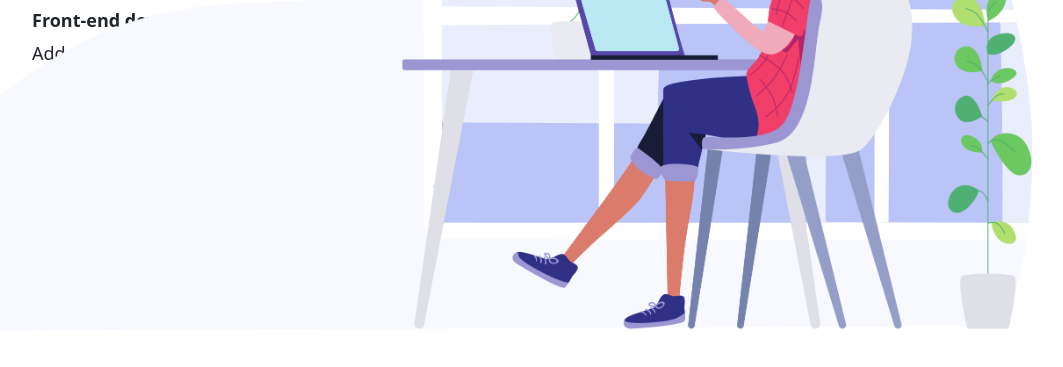
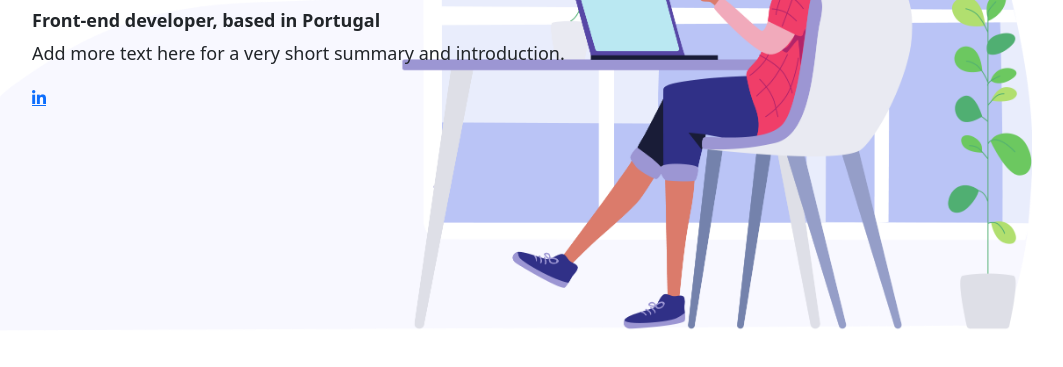
Before and after one commit to sorayaguariente/Soraya-Guariente-Portfolio, a plain HTML site: page index.html in a window 1280 px wide. Shown: the part 339-706 px from the top of the page, without its empty margins (148-1211 px from the left). Drawn offline with nearby package versions, Linux system fonts and the light colour scheme.

Commit message:
Started adding a link to linkedin

```diff
--- a/index.html
+++ b/index.html
@@ -41,13 +41,12 @@
           Add more text here for a very short summary and introduction.
         </p>
         <div class="buttons">
-        <a
-          href="https://www.linkedin.com/in/soraya-guariente-04b1a3166"
-          class="primary-button"
-          title="LinkedIn"
-          ></a
-        >
-      </div>
+          <a
+            href="https://www.linkedin.com/in/soraya-guariente-04b1a3166"
+            class="primary-button fa-brands fa-linkedin-in"
+            title="LinkedIn"
+          ></a>
+        </div>
       </div>
       <img src="/images/woman.png" class="img-fluid" alt="Woman coding" />
     </div>
--- a/src/style.css
+++ b/src/style.css
@@ -33,9 +33,6 @@
   line-height: 33px;
   margin-top: 32px;
 }
-.hero img {
-  position: absolute;
-}
 
 @media (max-width: 576px) {
   .hero {
```
Also changed, not shown: images/github.png (added), images/linkedin.png (added).
